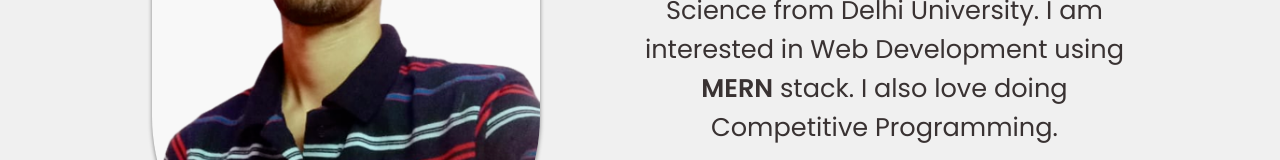
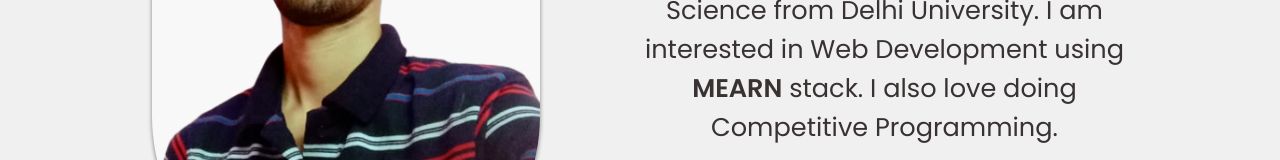
Before and after one commit to anonymous372/port-folio, a React (Create React App) app: page / in a window 1280 px wide. Shown: the part 403-563 px from the top of the page. Built offline with nearby package versions, Linux system fonts and the light colour scheme; a web font is replaced by a local one.

Commit message:
test update speed

```diff
--- a/src/components/About/About.js
+++ b/src/components/About/About.js
@@ -19,7 +19,7 @@ const About = () => {
                 <div id="about-txt">
                     Hi, I am <span>Sourabh Shukla</span>. I am currently doing
                     my BSc(H) Computer Science from Delhi University.
-                    I am interested in Web Development using <span>MERN</span> stack.
+                    I am interested in Web Development using <span>MEARN</span> stack.
                     I also love doing Competitive Programming.
                 </div>
             </div>
```
